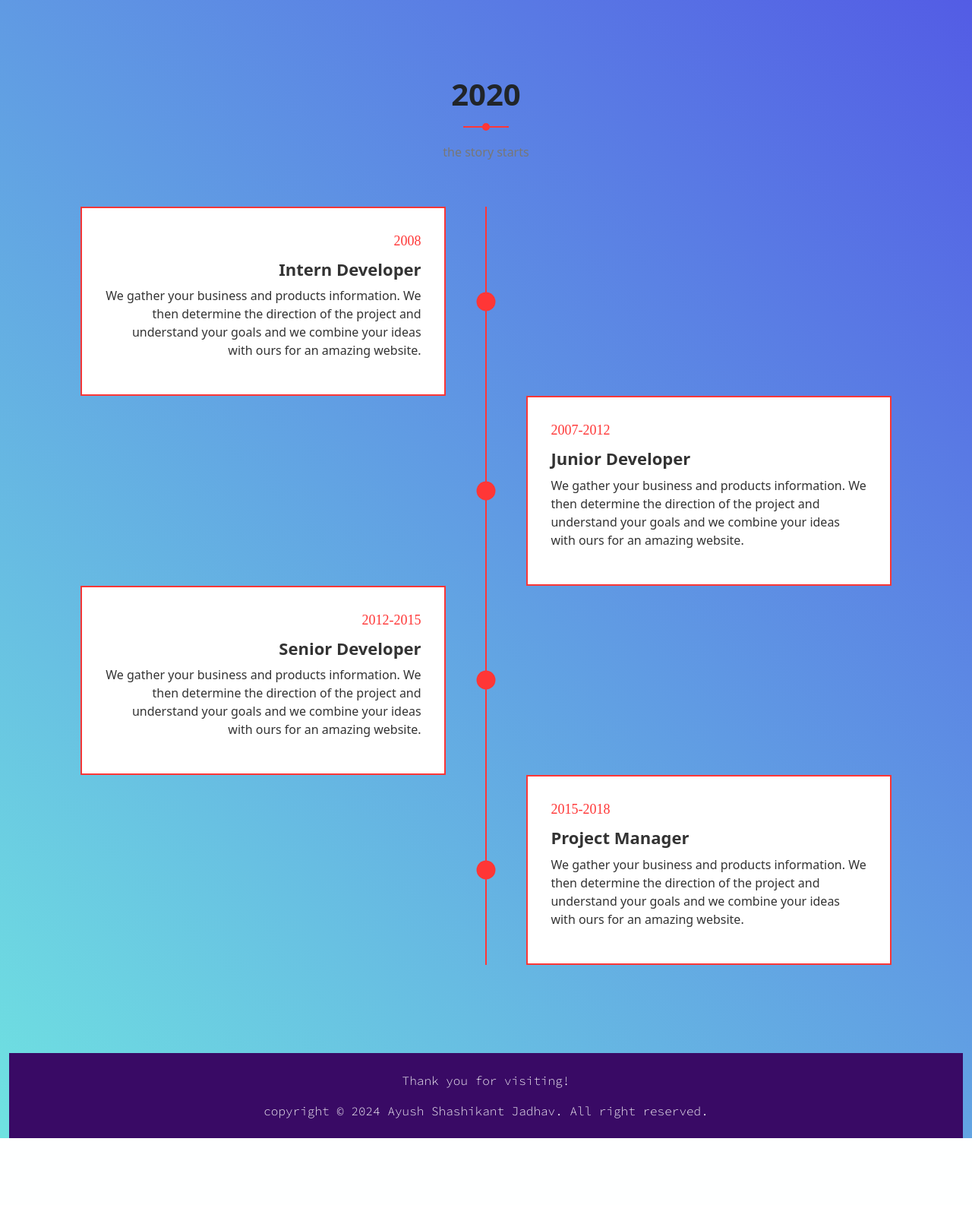
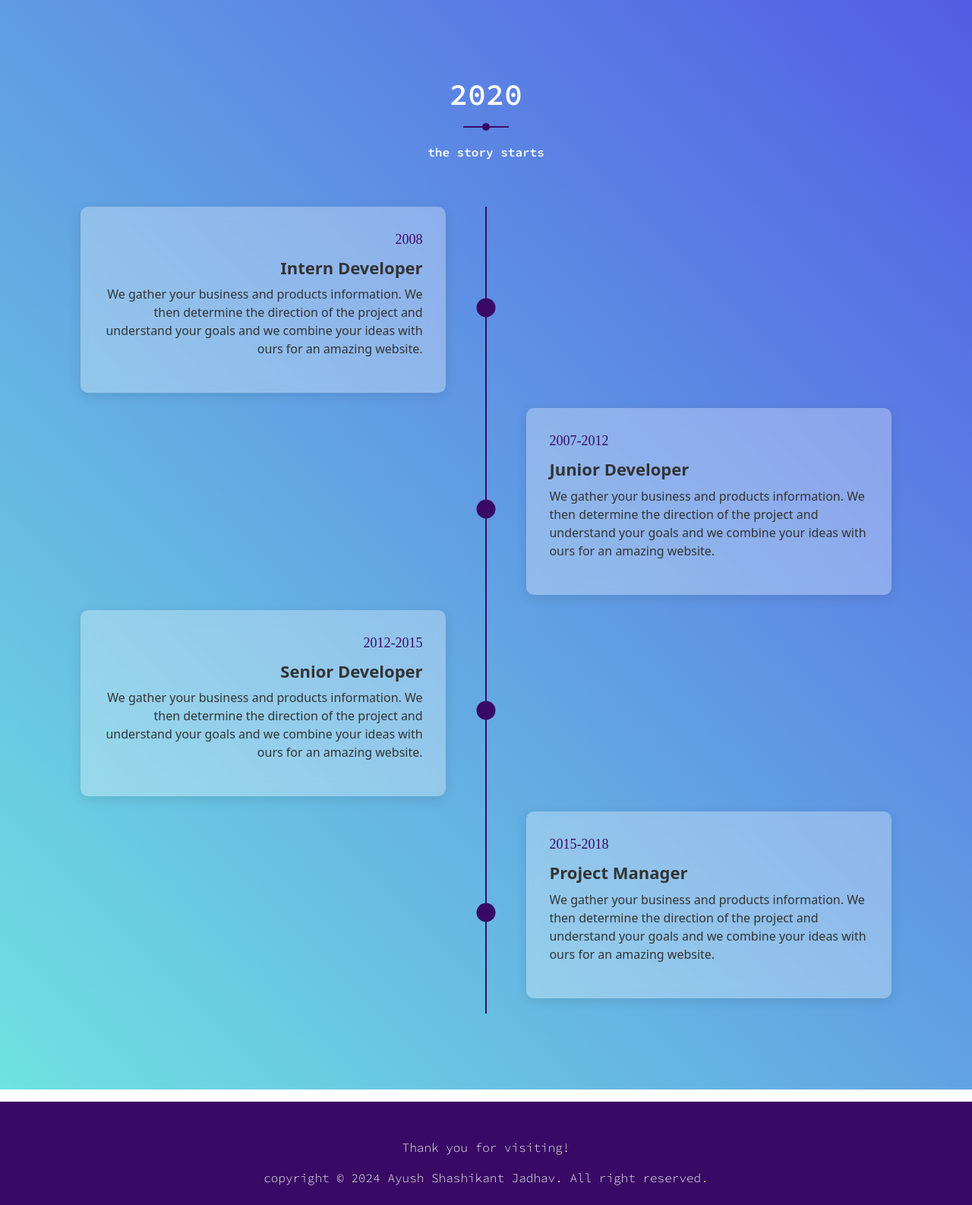
Before and after one commit to ayushsj99/Personal-Website, a Flask app: page /entrepreneurship in a window 1280 px wide. Shown: the part 88-1674 px from the top of the page at 76% size. Before the commit the page ends 1586 px from the top, so only its background shows below. Run offline with Flask 3, Linux system fonts and the light colour scheme.

Commit message:
addition in entrepreneurship page

```diff
--- a/app/routes.py
+++ b/app/routes.py
@@ -1,7 +1,7 @@
 from flask import render_template
 from . import app
 
-@app.route('/home')
+@app.route('/')
 def index():
     return render_template('index.html', active_page='home')
 
--- a/app/static/styles.css
+++ b/app/static/styles.css
@@ -28,14 +28,14 @@ body {
     content: "";
     width: 60px;
     height: 2px;
-    background-color: #ff3636;
+    background-color: #390a65;
     bottom: 0;
     left: 50%;
     margin-left: -30px;
 }
 .section-title h4:after {
     position: absolute;
-    background-color: #ff3636;
+    background-color: #390a65;
     content: "";
     width: 10px;
     height: 10px;
@@ -54,7 +54,7 @@ ul.timeline-list:before {
     content: "";
     width: 2px;
     height: 100%;
-    background-color: #ff3636;
+    background-color: #390a65;
     left: 50%;
     top: 0;
     transform: translateX(-50%);
@@ -64,10 +64,16 @@ ul.timeline-list li {
     clear: both;
     display: table;
 }
+
 .timeline_content {
-    border: 2px solid #ff3636;
-    background-color: #fff;
+    background-color: rgba(255, 255, 255, 0.3); /* Semi-transparent white */
+    backdrop-filter: blur(10px); /* Blur effect */
+    border-radius: 10px; /* Rounded corners */
+    padding: 20px; /* Padding inside the card */
+    box-shadow: 0 4px 15px rgba(0, 0, 0, 0.1); /* Soft shadow */
+    margin-bottom: 20px; /* Space between timeline items */
 }
+
 ul.timeline-list li .timeline_content {
     width: 45%;
     color: #333;
@@ -89,7 +95,7 @@ ul.timeline-list li:before {
     content: "";
     width: 25px;
     height: 25px;
-    background-color: #ff3636;
+    background-color: #390a65;
     left: 50%;
     top: 50%;
     transform: translate(-50%, -50%);
@@ -99,5 +105,5 @@ ul.timeline-list li:before {
     font-size: 18px;
     font-weight: 500;
     font-family: poppins;
-    color: #ff3636;
+    color: #390a65;
 }
--- a/app/templates/base.html
+++ b/app/templates/base.html
@@ -23,15 +23,16 @@
     {%include 'navbar.html'%}
 
     {%block body%}
+
     {%endblock%}
     </div>
     <div class="container-fluid custom-bg-purple mt-3 custom-text">
         <div class="row ">
-        <div class="col-12 col-md-12 mt-4 mb-2 source-code-pro-custom justify-content-center ">
+        <div class="col-12 col-md-12 mt-5 mb-2 source-code-pro-custom justify-content-center ">
             <p class="text-center fw-light">Thank you for visiting!<p>
             <p class="text-center fw-light">copyright &copy; 2024 Ayush Shashikant Jadhav. All right reserved.</p>
         </div>
     </div>
-</div>
+    </div>
 </body>
 </html>
--- a/app/templates/entrepreneurship.html
+++ b/app/templates/entrepreneurship.html
@@ -6,9 +6,9 @@
     <div class="container">
         <div class="row">
             <div class="col-xl-8 mx-auto text-center">
-                <div class="section-title">
+                <div class="section-title source-code-pro-custom custom-text">
                     <h4>2020</h4>
-                    <p> the story starts</p>
+                    <p class="custom-text"> the story starts</p>
                 </div>
             </div>
         </div>
@@ -52,4 +52,5 @@
         </div>
     </div>
 </div>
+</div>
 {%endblock%}
```
